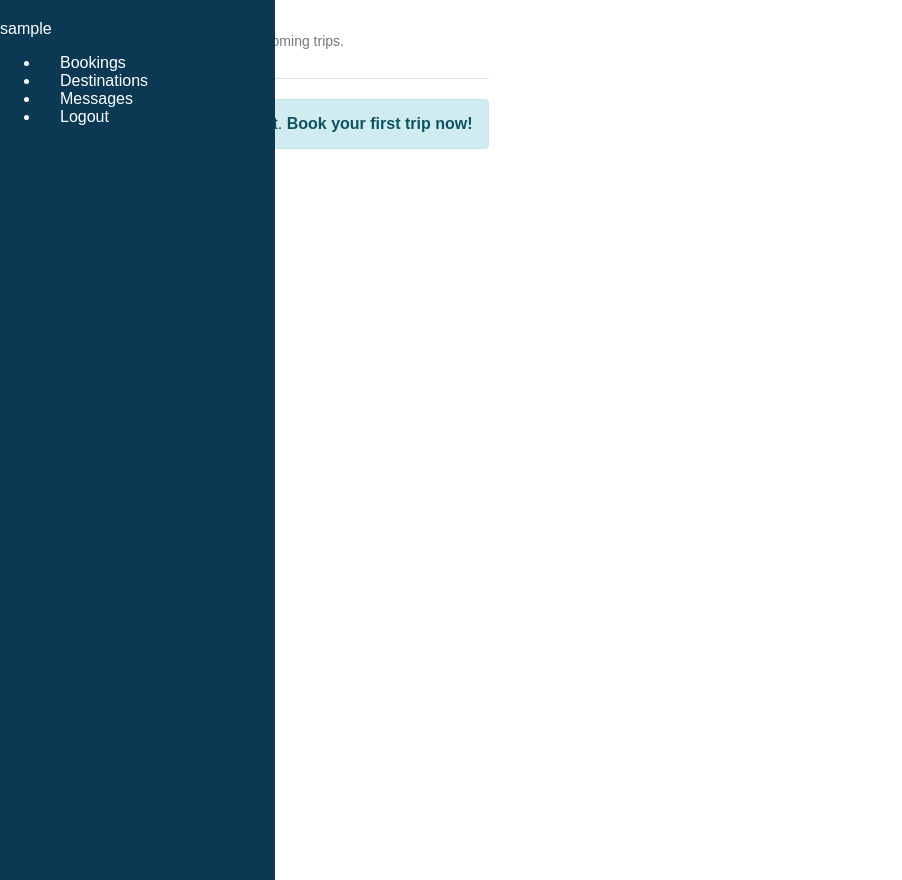
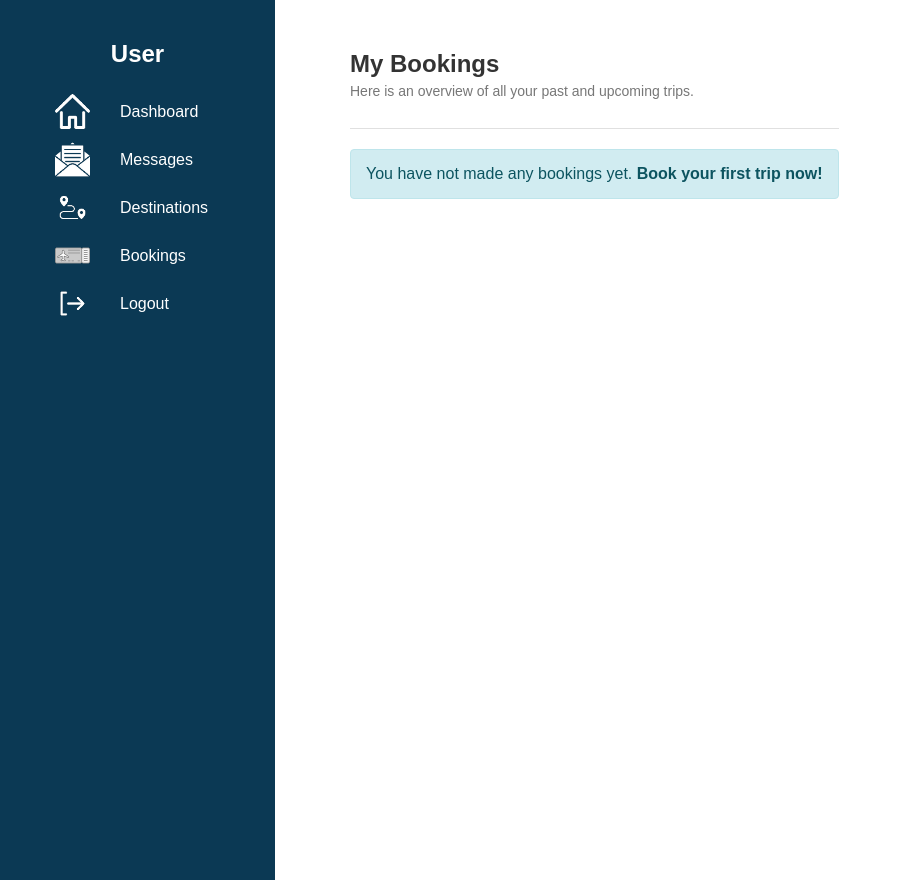
Before and after one commit to Nikola258/tropical-tides-webapp2, a PHP site: page /user-dashboard.php in a window 1280 px wide. Shown: the whole page, without its empty margins (0-902 px from the left). Run offline with PHP 8.4, Linux system fonts and the light colour scheme; the visitor is signed in with stand-in values (Sample User, id 1); data that the repository does not hold is empty.

Commit message:
Feature-2 | Stijl userpagina op zijn minst, leesbaar gemaakt.

```diff
--- a/Tropical-Tides/assets/css/dashboard-ui.css
+++ b/Tropical-Tides/assets/css/dashboard-ui.css
@@ -48,8 +48,13 @@ img{
     border-bottom: 1px solid #e0e0e0;
     margin-bottom: 20px;
     padding-bottom: 15px;
+    margin-left: 350px;
+    margin-top: 50px;
 }
-
+.main-content-header-messages{
+    margin-top: 75px;
+    margin-left: -700px;
+}
 .main-content-header h1 {
     font-size: 24px;
     color: #333;
@@ -61,7 +66,13 @@ img{
     color: #777;
     margin-top: 5px;
 }
-
+.main-content{
+    margin: 0;
+    padding: 0;
+}
+.table-container{
+    margin-left: 350px;
+}
 .data-table {
     width: 100%;
     border-collapse: collapse;
--- a/Tropical-Tides/include/user-dashboard-sidebar.php
+++ b/Tropical-Tides/include/user-dashboard-sidebar.php
@@ -2,7 +2,7 @@
 <html lang="en">
 <head>
     <meta charset="UTF-8">
-    <title>Admin Dashboard</title>
+    <title>User Dashboard</title>
     <link rel="stylesheet" href="../assets/css/dashboard-ui.css">
 </head>
 <body>
@@ -10,27 +10,27 @@
         <h2 style="text-align: center;">User</h2>
 
         <div class="hold-dashboard-link">
-            <img src="/assets/img/dashboard-icon.png" alt="img">
-            <a href="/user-dashboard.php">Dashboard</a>
+            <img src="../assets/img/dashboard-icon.png" alt="img">
+            <a href="../user-dashboard.php">Dashboard</a>
         </div>
 
         <div class="hold-dashboard-link">
-            <img src="/assets/img/messages-icon.png" alt="img">
-            <a href="/user-dashboard-views/messages.php">Messages</a>
+            <img src="../assets/img/messages-icon.png" alt="img">
+            <a href="../user-dashboard-views/messages.php">Messages</a>
         </div>
 
         <div class="hold-dashboard-link">
-            <img src="/assets/img/destinations-icon.png" alt="img">
-            <a href="/user-dashboard-views/destinations.php">Destinations</a>
+            <img src="../assets/img/destinations-icon.png" alt="img">
+            <a href="../user-dashboard-views/destinations.php">Destinations</a>
         </div>
 
         <div class="hold-dashboard-link">
-            <img src="/assets/img/booking-icon.png" alt="img">
-            <a href="/user-dashboard-views/bookings.php">Bookings</a>
+            <img src="../assets/img/booking-icon.png" alt="img">
+            <a href="../user-dashboard-views/bookings.php">Bookings</a>
         </div>
 
         <div class="hold-dashboard-link">
-            <img src="/assets/img/logout-icon.png" alt="img">
+            <img src="../assets/img/logout-icon.png" alt="img">
             <a href="../index.php">Logout</a>
         </div>
 </section>
--- a/Tropical-Tides/user-dashboard-views/bookings.php
+++ b/Tropical-Tides/user-dashboard-views/bookings.php
@@ -27,6 +27,20 @@ try {
 }
 ?>
 
+<!doctype html>
+<html lang="en">
+<head>
+    <meta charset="UTF-8">
+    <meta name="viewport"
+          content="width=device-width, user-scalable=no, initial-scale=1.0, maximum-scale=1.0, minimum-scale=1.0">
+    <meta http-equiv="X-UA-Compatible" content="ie=edge">
+    <link rel="stylesheet" href="../assets/css/dashboard-ui.css">
+    <link rel="stylesheet" href="../assets/css/style.css">
+    <title>Document</title>
+</head>
+<body>
+<?php include "./include/user-dashboard-sidebar.php"; ?>
+
 <div class="main-content-header">
     <h1>My Bookings</h1>
     <p>Here is an overview of all your past and upcoming trips.</p>
@@ -52,7 +66,7 @@ try {
             <tbody>
             <?php foreach ($bookings as $booking): ?>
                 <tr>
-                        <td>#<?php echo htmlspecialchars($booking['id']); ?></td>
+                    <td><?php echo htmlspecialchars($booking['id']); ?></td>
                     <td><?php echo htmlspecialchars($booking['plaats']); ?></td>
                     <td><?php echo htmlspecialchars($booking['personen']); ?></td>
                     <td><?php echo htmlspecialchars(date("d-m-Y", strtotime($booking['arrivals_date']))); ?></td>
@@ -64,3 +78,5 @@ try {
         </table>
     <?php endif; ?>
 </div>
+</body>
+</html>
--- a/Tropical-Tides/user-dashboard-views/destinations.php
+++ b/Tropical-Tides/user-dashboard-views/destinations.php
@@ -13,7 +13,8 @@ if (!defined('IS_USER_DASHBOARD')) {
           content="width=device-width, user-scalable=no, initial-scale=1.0, maximum-scale=1.0, minimum-scale=1.0">
     <meta http-equiv="X-UA-Compatible" content="ie=edge">
     <title>Document</title>
-    <link rel="stylesheet" href="/assets/css/dashboard-ui.css">
+    <link rel="stylesheet" href="../assets/css/dashboard-ui.css">
+    <link rel="stylesheet" href="../assets/css/style.css">
 </head>
 <body>
 <?php include "../include/user-dashboard-sidebar.php"; ?>
--- a/Tropical-Tides/user-dashboard.php
+++ b/Tropical-Tides/user-dashboard.php
@@ -18,6 +18,7 @@ $view_path = __DIR__ . '/user-dashboard-views/' . basename($view) . '.php';
 // Define a constant that can be checked in the included files
 define('IS_USER_DASHBOARD', true);
 ?>
+
 <!doctype html>
 <html lang="en">
 <head>
@@ -26,22 +27,12 @@ define('IS_USER_DASHBOARD', true);
           content="width=device-width, user-scalable=no, initial-scale=1.0, maximum-scale=1.0, minimum-scale=1.0">
     <meta http-equiv="X-UA-Compatible" content="ie=edge">
     <title>User Dashboard - Tropical Tides</title>
-    <link rel="stylesheet" href="assets/css/dashboard-ui.css">
-    <link rel="stylesheet" href="assets/css/style.css">
+    <link rel="stylesheet" href="./assets/css/dashboard-ui.css">
+    <link rel="stylesheet" href="./assets/css/style.css">
 </head>
 <body>
-    <div class="sidebar">
-        <div class="sidebar-user-info">
-            <span class="user-name"><?php echo htmlspecialchars($_SESSION['user_name'] ?? 'User'); ?></span>
-        </div>
-        <ul>
-            <li><a href="?view=bookings" class="<?php echo ($view === 'bookings') ? 'active' : ''; ?>">Bookings</a></li>
-            <li><a href="?view=destinations" class="<?php echo ($view === 'destinations') ? 'active' : ''; ?>">Destinations</a></li>
-            <li><a href="?view=messages" class="<?php echo ($view === 'messages') ? 'active' : ''; ?>">Messages</a></li>
-            <li><a href="auth-views/logout.php">Logout</a></li>
-        </ul>
-    </div>
-    <div class="main-content">
+
+<div class="main-content">
         <?php
         if (file_exists($view_path)) {
             include $view_path;
```
Also changed, not shown: Tropical-Tides/user-dashboard-views/messages.php (+3 -14 lines). Lines whose indentation alone changed are shown as unchanged.
